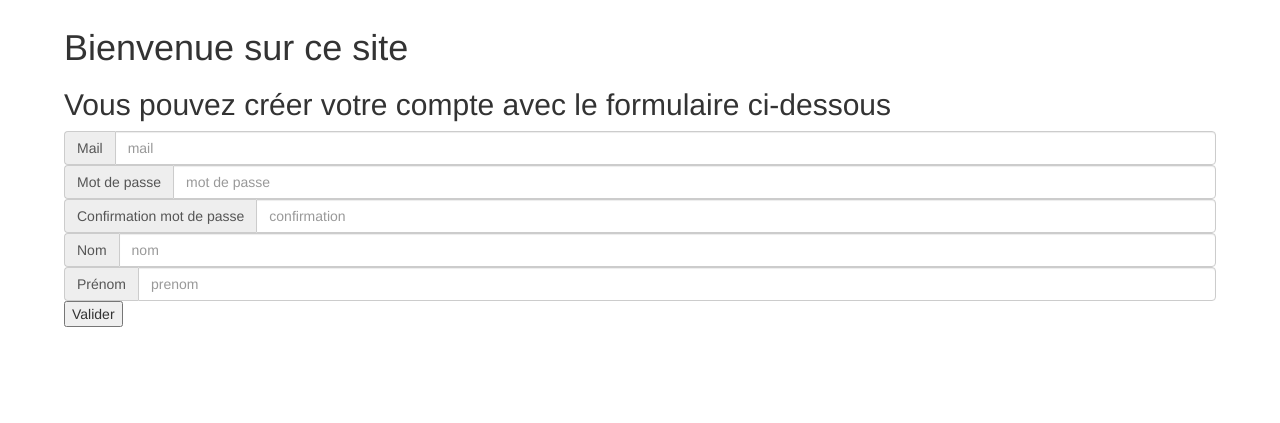
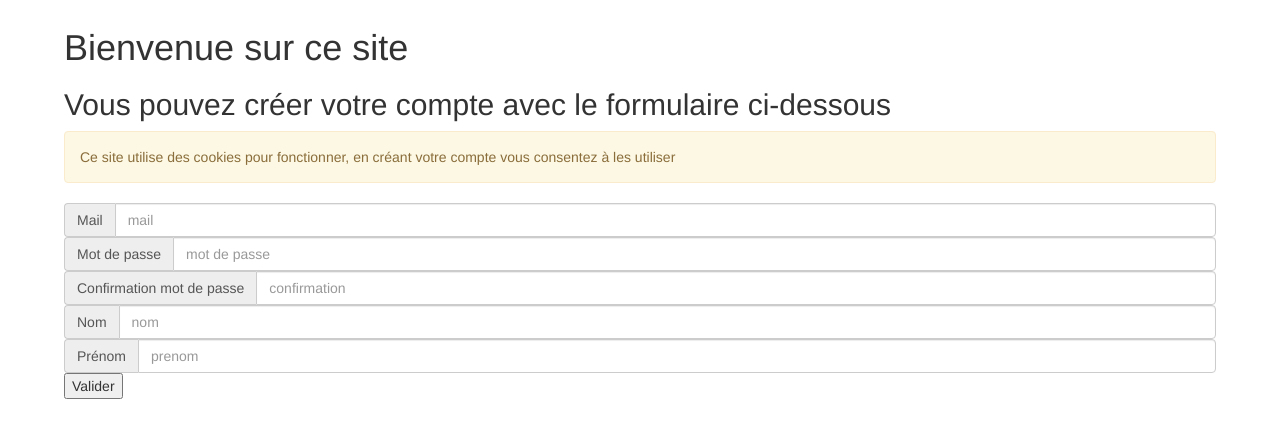
Before and after one commit to yoannMasson/ProjetWeb, a PHP site: page /CreationCompte.php in a window 1280 px wide. Shown: the part 50-473 px from the top of the page. Run offline with PHP 8.4, Linux system fonts and the light colour scheme; data that the repository does not hold is empty.

Commit message:
Rajout avertissement cookie

```diff
--- a/CreationCompte.php
+++ b/CreationCompte.php
@@ -9,7 +9,9 @@
   <?php include('header.php'); ?>
   <h1>Bienvenue sur ce site</h1>
   <h2>Vous pouvez créer votre compte avec le formulaire ci-dessous</h2>
-
+  <div class='alert alert-warning' role='alert'>
+    Ce site utilise des cookies pour fonctionner, en créant votre compte vous consentez à les utiliser
+  </div>
   <?php
   include_once('functionsError/creationError.php')
     ?>
```
